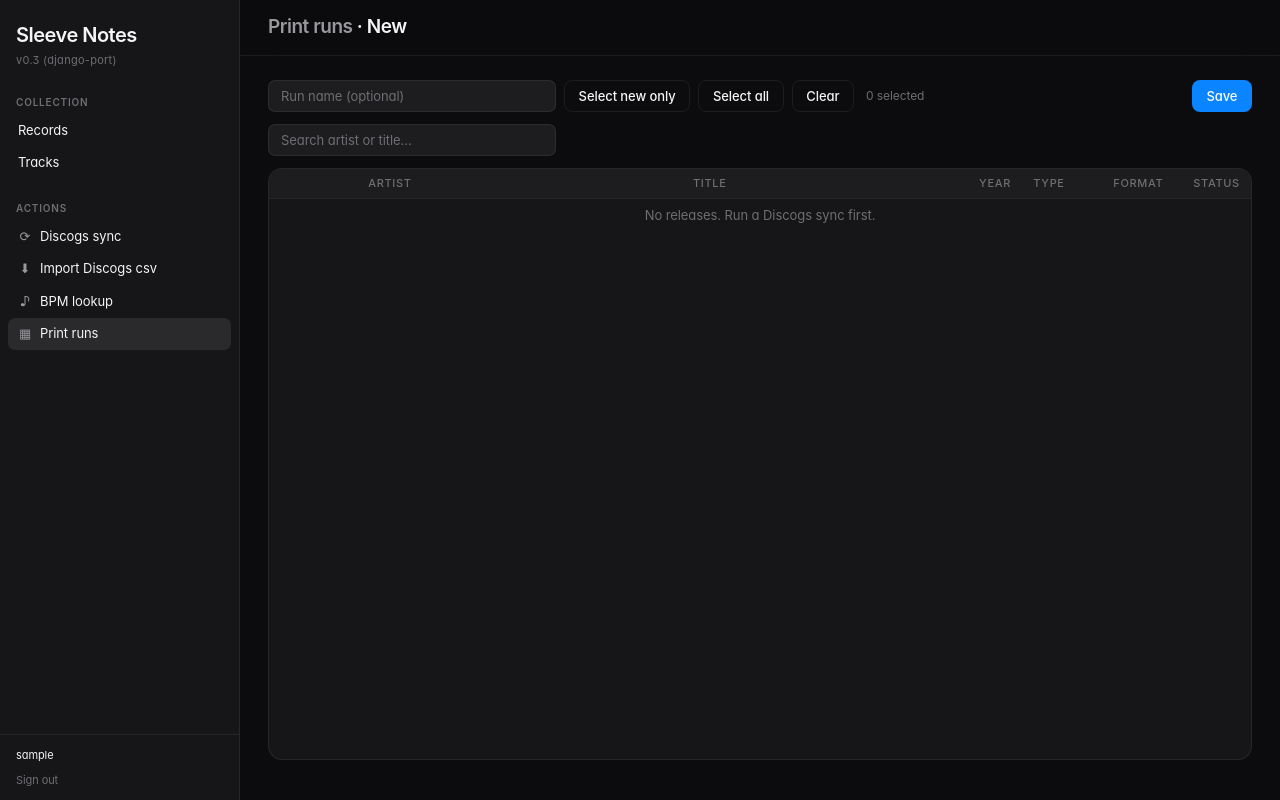
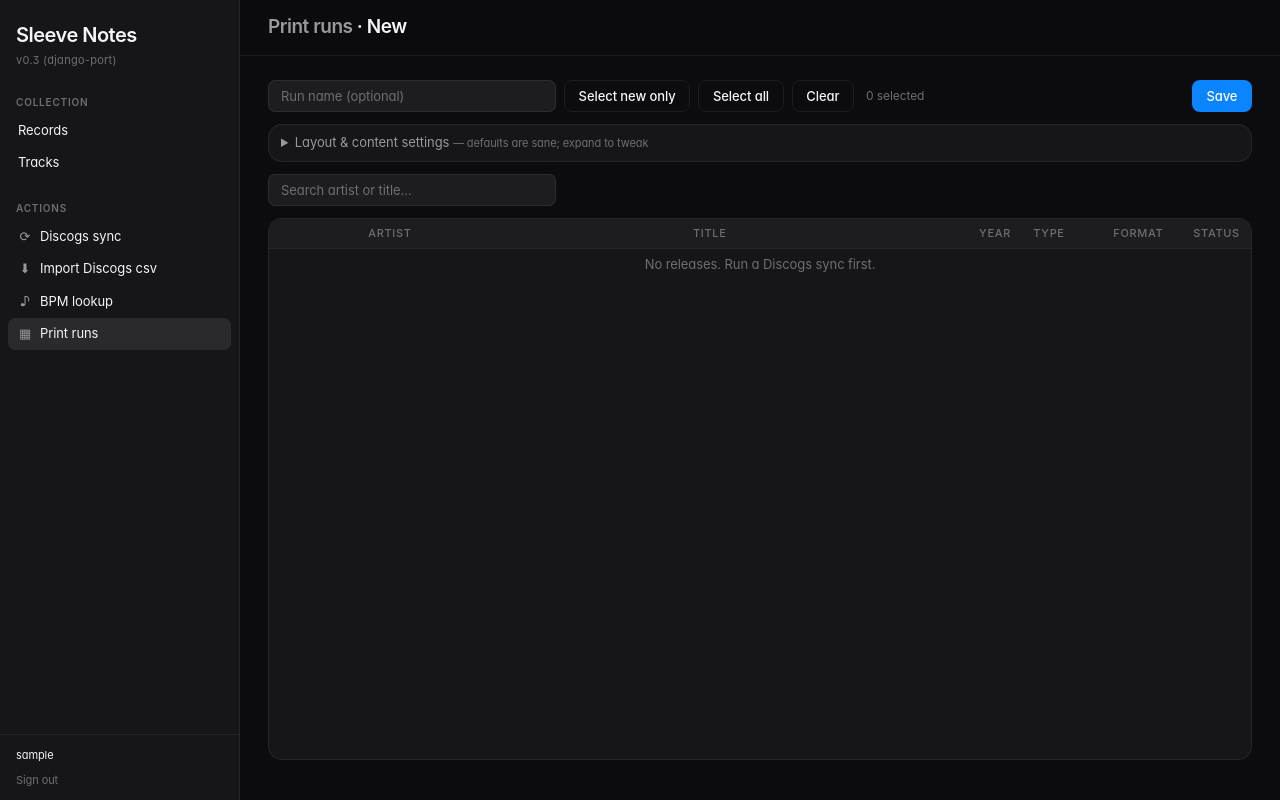
Before and after one commit to GijsHendrickx/sleeve-notes, a Django app: page /print-runs/new in a window 1280 px wide. Run offline with Django 5.2, Linux system fonts and the light colour scheme; the visitor is signed in with stand-in values (Sample User, id 1); data that the repository does not hold is empty; some libraries are stand-ins or nearby versions.

Commit message:
Fase 5.15: print runs editor — settings panel
The /print-runs/new editor gains a collapsible "Layout & content settings"
section above the release table. Inputs cover everything DEFAULT_SETTINGS
exposes: sticker_w/h (mm), tile + tile_cols/rows, qr, show_artist/title/
rpm/key/bpm/duration/track_title/sides.

Settings flow: form POST → _settings_from_post() forces unchecked
booleans to "" (not "use default"), normalize_settings() in the engine
coerces to typed values, create_print_run() stores them on PrintRun.settings.
The PDF download endpoint reads PrintRun.settings as-is, so reproducing the
exact look is "open detail → Download PDF" again.

Co-Authored-By: Claude Opus 4.7 (1M context) <noreply@anthropic.com>

```diff
--- a/webapp/print_runs/views.py
+++ b/webapp/print_runs/views.py
@@ -12,11 +12,38 @@ from records.models import Release
 
 from print_runs.models import PrintRun
 from print_runs.services.render import (
+    DEFAULT_SETTINGS,
     already_printed_ids,
     create_print_run,
     releases_by_ids,
     render_pdf,
 )
+
+
+_BOOL_SETTINGS = (
+    "tile", "qr",
+    "show_artist", "show_title", "show_rpm",
+    "show_key", "show_bpm", "show_duration",
+    "show_track_title", "show_sides",
+)
+_NUMERIC_SETTINGS = ("sticker_w", "sticker_h", "tile_cols", "tile_rows")
+
+
+def _settings_from_post(post) -> dict:
+    """Build a settings dict from editor POST data.
+
+    Numeric fields pass through verbatim (normalize_settings coerces).
+    Bool fields are forced: present → "on", absent → "" — so an unchecked
+    checkbox resolves to False instead of falling back to DEFAULT_SETTINGS.
+    """
+    out: dict = {}
+    for f in _NUMERIC_SETTINGS:
+        v = (post.get(f) or "").strip()
+        if v:
+            out[f] = v
+    for f in _BOOL_SETTINGS:
+        out[f] = "on" if post.get(f) else ""
+    return out
 
 
 _FILENAME_SAFE = re.compile(r"[^A-Za-z0-9._-]+")
@@ -65,21 +92,24 @@ def editor(request):
             int(x) for x in request.POST.getlist("release_id")
             if str(x).isdigit()
         ]
+        settings_in = _settings_from_post(request.POST)
+        name = (request.POST.get("name") or "").strip()
         if not ids:
             return render(request, "print_runs/editor.html", {
                 "active": "print_runs",
                 "error": "Select at least one release.",
-                "name": (request.POST.get("name") or "").strip(),
+                "name": name,
                 "rows": _editor_rows(request.user, preselected=set()),
+                "settings": settings_in or dict(DEFAULT_SETTINGS),
             })
-        name = (request.POST.get("name") or "").strip()
-        run = create_print_run(request.user, ids, settings={}, name=name)
+        run = create_print_run(request.user, ids, settings=settings_in, name=name)
         return redirect("print_runs:detail", run_id=run.id)
 
     return render(request, "print_runs/editor.html", {
         "active": "print_runs",
         "name": "",
         "rows": _editor_rows(request.user),
+        "settings": dict(DEFAULT_SETTINGS),
     })
 
 
--- a/webapp/templates/print_runs/editor.html
+++ b/webapp/templates/print_runs/editor.html
@@ -21,6 +21,83 @@
     {% endif %}
     <button type="submit" class="btn btn-primary h-8 ml-auto">Save</button>
   </div>
+
+  <details class="card mb-3 text-[13px]">
+    <summary class="cursor-pointer px-3 py-2 text-app-dim hover:text-app-ink select-none">
+      Layout & content settings <span class="text-app-mute text-[11px]">— defaults are sane; expand to tweak</span>
+    </summary>
+    <div class="px-3 pb-3 space-y-3 border-t hairline pt-3">
+      <div class="flex flex-wrap gap-3 items-end">
+        <label class="block">
+          <span class="block text-[11px] text-app-mute mb-1">Sticker width (mm)</span>
+          <input name="sticker_w" type="number" step="0.1" min="20" max="210"
+                 value="{{ settings.sticker_w }}"
+                 class="field h-8 px-2 w-24 font-mono text-[13px]" />
+        </label>
+        <label class="block">
+          <span class="block text-[11px] text-app-mute mb-1">Sticker height (mm)</span>
+          <input name="sticker_h" type="number" step="0.1" min="20" max="297"
+                 value="{{ settings.sticker_h }}"
+                 class="field h-8 px-2 w-24 font-mono text-[13px]" />
+        </label>
+        <label class="flex items-center gap-2 mb-1">
+          <input name="tile" type="checkbox" value="1" {% if settings.tile %}checked{% endif %} />
+          <span class="text-app-dim">Tile mode (edge-to-edge, ruler-cut)</span>
+        </label>
+        <label class="block">
+          <span class="block text-[11px] text-app-mute mb-1">Tile cols</span>
+          <input name="tile_cols" type="number" min="1" max="6"
+                 value="{{ settings.tile_cols }}"
+                 class="field h-8 px-2 w-16 font-mono text-[13px]" />
+        </label>
+        <label class="block">
+          <span class="block text-[11px] text-app-mute mb-1">Tile rows</span>
+          <input name="tile_rows" type="number" min="1" max="10"
+                 value="{{ settings.tile_rows }}"
+                 class="field h-8 px-2 w-16 font-mono text-[13px]" />
+        </label>
+      </div>
+
+      <div class="grid grid-cols-2 sm:grid-cols-4 gap-x-4 gap-y-1.5 text-app-dim text-[12.5px]">
+        <label class="flex items-center gap-2">
+          <input name="show_artist" type="checkbox" value="1" {% if settings.show_artist %}checked{% endif %} />
+          <span>Show release artist</span>
+        </label>
+        <label class="flex items-center gap-2">
+          <input name="show_title" type="checkbox" value="1" {% if settings.show_title %}checked{% endif %} />
+          <span>Show release title</span>
+        </label>
+        <label class="flex items-center gap-2">
+          <input name="show_rpm" type="checkbox" value="1" {% if settings.show_rpm %}checked{% endif %} />
+          <span>Show RPM (33⅓ / 45)</span>
+        </label>
+        <label class="flex items-center gap-2">
+          <input name="qr" type="checkbox" value="1" {% if settings.qr %}checked{% endif %} />
+          <span>Show Discogs QR</span>
+        </label>
+        <label class="flex items-center gap-2">
+          <input name="show_track_title" type="checkbox" value="1" {% if settings.show_track_title %}checked{% endif %} />
+          <span>Show track titles</span>
+        </label>
+        <label class="flex items-center gap-2">
+          <input name="show_duration" type="checkbox" value="1" {% if settings.show_duration %}checked{% endif %} />
+          <span>Show track duration</span>
+        </label>
+        <label class="flex items-center gap-2">
+          <input name="show_key" type="checkbox" value="1" {% if settings.show_key %}checked{% endif %} />
+          <span>Show Camelot key</span>
+        </label>
+        <label class="flex items-center gap-2">
+          <input name="show_bpm" type="checkbox" value="1" {% if settings.show_bpm %}checked{% endif %} />
+          <span>Show BPM</span>
+        </label>
+        <label class="flex items-center gap-2">
+          <input name="show_sides" type="checkbox" value="1" {% if settings.show_sides %}checked{% endif %} />
+          <span>Group by A/B/… sides</span>
+        </label>
+      </div>
+    </div>
+  </details>
 
   <input id="run-editor-search" type="search" placeholder="Search artist or title…"
          class="field h-8 px-3 w-72 text-[13px] mb-3" />
```
